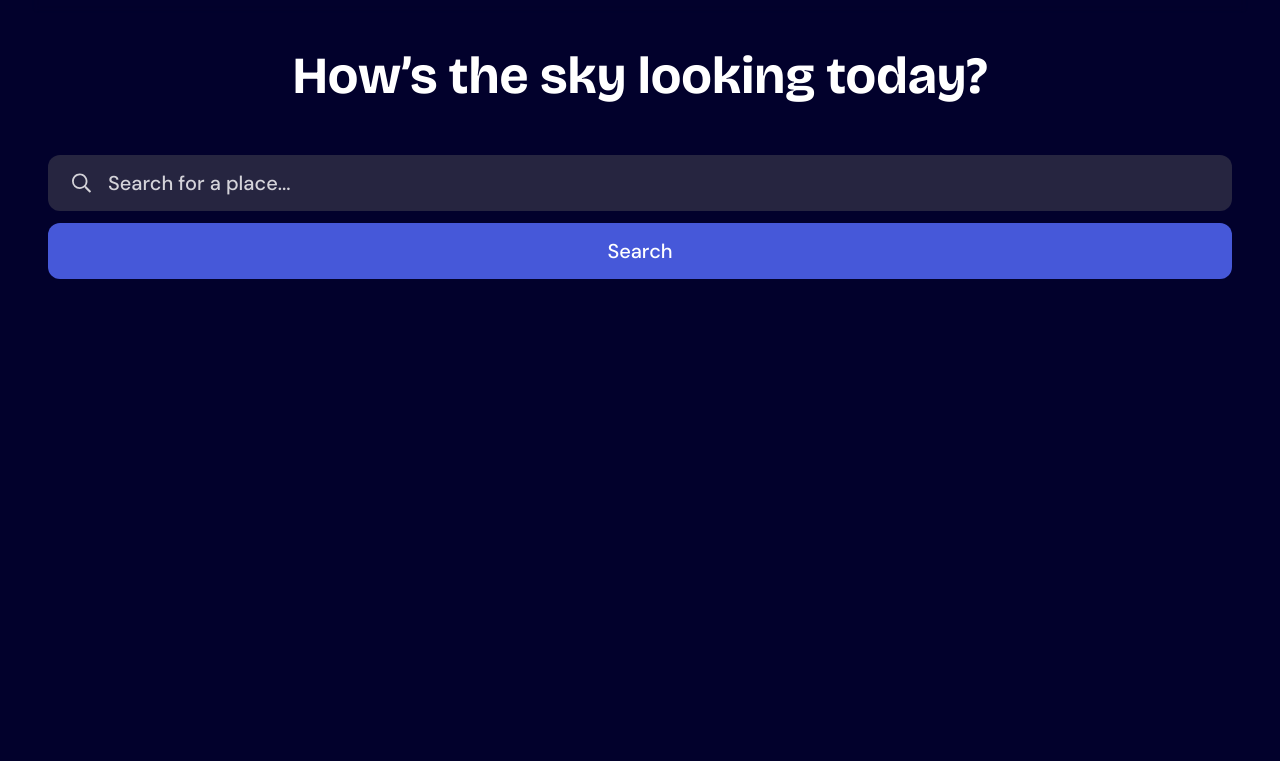
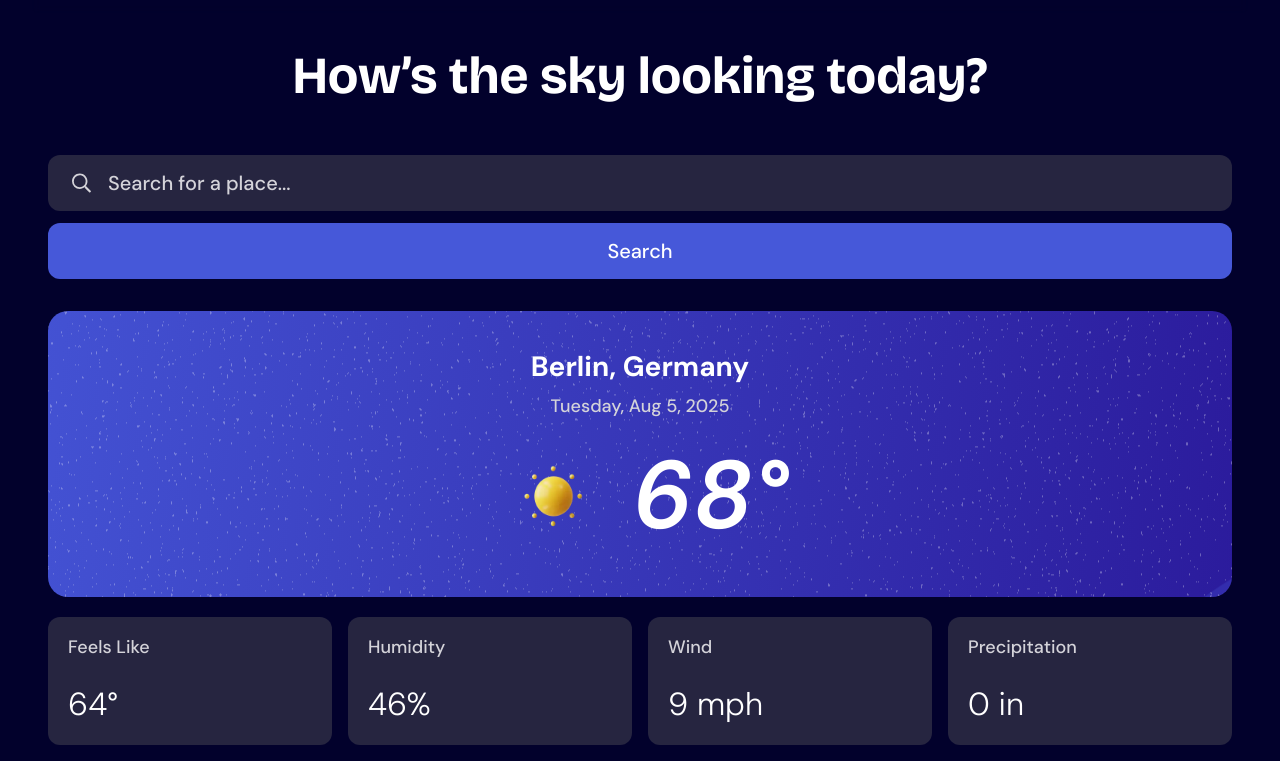
Before and after one commit to N0t-Eb1/weather-app, a website built with webpack: page src/index.html in a window 1280 px wide. Shown: the part 57-818 px from the top of the page. Built offline with nearby package versions, Linux system fonts and the light colour scheme.

Commit message:
Create current weather section

```diff
--- a/src/css/style.css
+++ b/src/css/style.css
@@ -175,6 +175,7 @@ body {
 
 .main {
     margin-top: 2rem;
+    padding-bottom: 1rem;
 }
 
 .hero-text {
@@ -226,3 +227,78 @@ body {
     background-color: var(--blue-500);
     border-radius: 12px;
 }
+
+.weather-data-display {
+    margin-top: 2rem;
+}
+
+.general-with-bg {
+    background-image: url("../assets/bg-today-small.svg");
+    background-repeat: no-repeat;
+    background-position: center;
+    background-size: cover;
+    border-radius: 20px;
+    height: 17.875rem;
+    padding-inline: 1.5rem;
+    display: flex;
+    flex-direction: column;
+    justify-content: center;
+    gap: 1rem;
+}
+
+.location-and-date-time {
+    text-align: center;
+    display: flex;
+    flex-direction: column;
+    gap: 0.75rem;
+}
+
+.location {
+    font: var(--text-preset-4);
+}
+
+.date-time {
+    font: var(--text-preset-6);
+    color: var(--neutral-200);
+}
+
+.current-temp {
+    display: flex;
+    justify-content: center;
+    @media (width >= 23.43rem) {
+        gap: 1.25rem;
+    }
+}
+
+.current-temp__weather-code-icon {
+    width: 7.5rem;
+}
+
+.current-temp__number {
+    font: var(--text-preset-1);
+}
+
+.weather-stats-grid {
+    margin-top: 1.25rem;
+    display: grid;
+    gap: 1rem;
+    grid-template-columns: repeat(auto-fit, minmax(min(9.375rem, 100%), 1fr));
+}
+
+.weather-stat {
+    display: flex;
+    flex-direction: column;
+    gap: 1.5rem;
+    padding: 1.25rem;
+    background-color: var(--neutral-800);
+    border-radius: 12px;
+}
+
+.weather-stat__stat {
+    font: var(--text-preset-6);
+    color: var(--neutral-200);
+}
+
+.weather-stat__number {
+    font: var(--text-preset-3);
+}
--- a/src/index.html
+++ b/src/index.html
@@ -139,6 +139,44 @@
                 </div>
                 <button class="search-button">Search</button>
             </div>
+            <div class="weather-data-display">
+                <div class="left">
+                    <div class="general-with-bg">
+                        <div class="location-and-date-time">
+                            <p class="location">Berlin, Germany</p>
+                            <p class="date-time">Tuesday, Aug 5, 2025</p>
+                        </div>
+                        <div class="current-temp">
+                            <img
+                                class="current-temp__weather-code-icon"
+                                src="./assets/icon-sunny.webp"
+                                alt="icon for sunny weather"
+                            />
+                            <span class="current-temp__number">68°</span>
+                        </div>
+                    </div>
+                    <div class="weather-stats-grid">
+                        <div class="weather-stat">
+                            <span class="weather-stat__stat">Feels Like</span>
+                            <span class="weather-stat__number">64°</span>
+                        </div>
+                        <div class="weather-stat">
+                            <span class="weather-stat__stat">Humidity</span>
+                            <span class="weather-stat__number">46%</span>
+                        </div>
+                        <div class="weather-stat">
+                            <span class="weather-stat__stat">Wind</span>
+                            <span class="weather-stat__number">9 mph</span>
+                        </div>
+                        <div class="weather-stat">
+                            <span class="weather-stat__stat"
+                                >Precipitation</span
+                            >
+                            <span class="weather-stat__number">0 in</span>
+                        </div>
+                    </div>
+                </div>
+            </div>
         </main>
     </body>
 </html>
```
